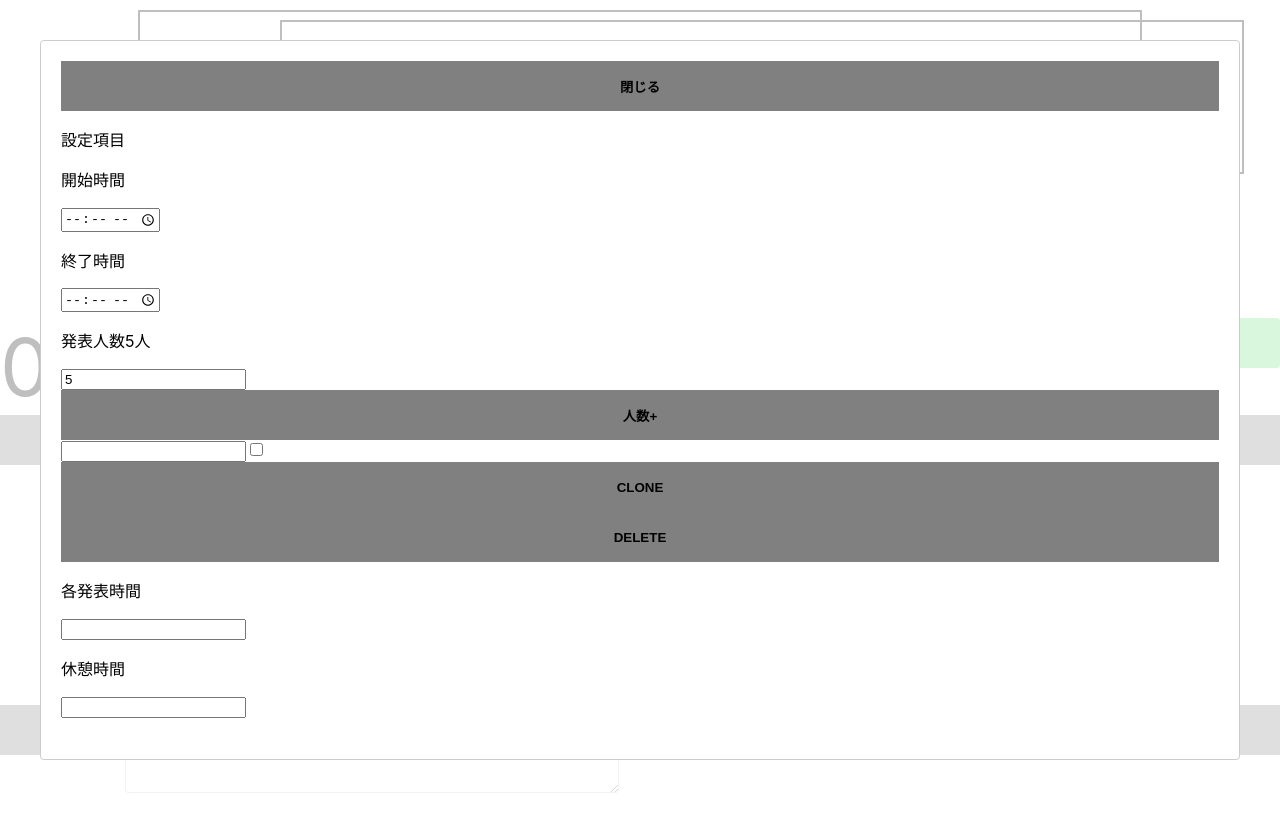
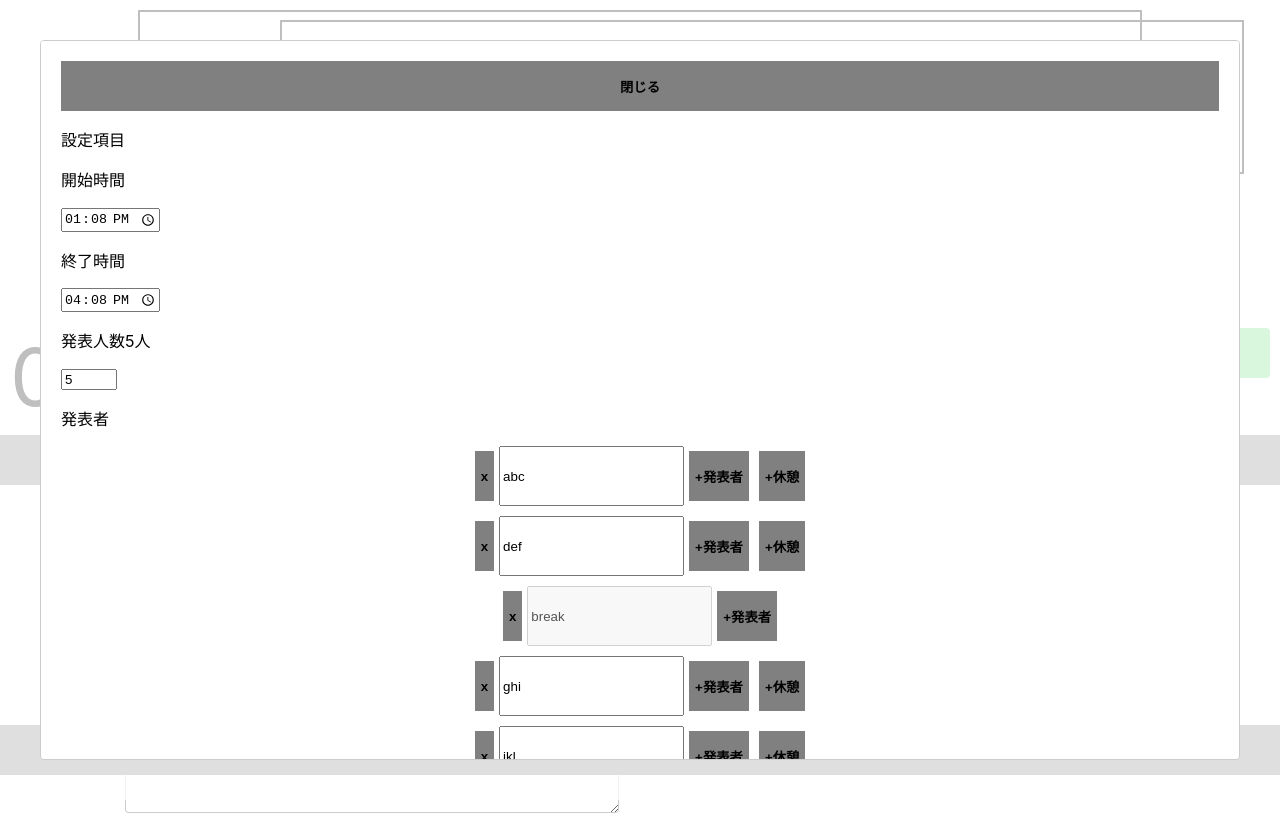
Before and after one commit to TSHacks2021/front_tsx, a React (Create React App) app: page / in a window 1280 px wide. Both pictures are taken after a click on the button "設定". Built offline with nearby package versions, Linux system fonts and the light colour scheme; no server answers.

Commit message:
設定項目

```diff
--- a/src/Time/DisplayTime.tsx
+++ b/src/Time/DisplayTime.tsx
@@ -1,16 +1,21 @@
 import React, { useEffect } from "react";
 import "./DisplayTime.css"
 import { useTimer } from "react-timer-hook"; //npm install react-timer-hook が必要
-
-type TimeFormat = {
-  seconds: number;
-  minutes: number;
-  hours: number;
-}
+import { TimeInfo } from "../TimeInfo";
 
 type Props = {
-  endTime: TimeFormat;
+  timeInfo: TimeInfo;
 }
+// type TimeFormat = {
+//   seconds: number;
+//   minutes: number;
+//   hours: number;
+// }
+
+// type Props = {
+//   endTime: TimeFormat;
+// }
+
 
 /*
  * 引数は上のTimeFormatのように{seconds, minutes, hours}の３つを与える．
@@ -34,30 +39,48 @@ function DisplayTime( props: Props, { expiryTimestamp }: { expiryTimestamp: numb
     onExpire: () => console.warn("onExpire called"),
   });
 
+  var presentTime: number;
+  var startDate: Date;
+  var endDate: Date;
+
   useEffect(()=>{
     // タイマーをセットする部分
-    const sec = props.endTime.hours*3600 + props.endTime.minutes*60 + props.endTime.seconds
-    const time = new Date();
-    time.setSeconds(time.getSeconds() + sec);
-    restart(time as unknown as number);
-  }, [props.endTime]); //propsが更新されたら新しくタイマーがスタートする
+    presentTime = 10;
+    startDate = new Date();
+    endDate = new Date();
+    endDate.setSeconds(startDate.getSeconds() + presentTime);
+    restart(endDate as unknown as number);
+  }, [])
+
+
+  const handleClick = () =>{
+    pause();
+    //今の発表者が発表した時間を計算
+    const remain = hours*3600 + minutes*60 + seconds;
+    if(remain > 0){
+      // 早く終わったとき
+      presentTime = presentTime - remain;
+    }else{
+      // 時間オーバーしたとき
+      const now = new Date();
+      presentTime = (now.getHours()*3600 + now.getMinutes()*60 + now.getSeconds()) - (startDate.getHours()*3600 + startDate.getMinutes()*60 + startDate.getSeconds())
+    }
+
+    // タイマーをセットする部分
+    presentTime = props.timeInfo.toNextPresenter(presentTime);
+    startDate = new Date();
+    endDate = new Date();
+    endDate.setSeconds(startDate.getSeconds() + presentTime);
+    restart(endDate as unknown as number);
+  }
+
 
   return (
     <div /*style={{ textAlign: "center" }}*/ className="flex">
       <div style={{ fontSize: "500%" }}>
-        <span>{hours}</span>:<span>{minutes}</span>:<span>{seconds}</span>
+        <span>{( '00' + minutes ).slice( -2 )}</span>:<span>{( '00' + seconds ).slice( -2 )}</span>
       </div>
-      <button className="button"
-        onClick={()=> {
-          // タイマーをセットする部分
-          const sec = props.endTime.hours*3600 + props.endTime.minutes*60 + props.endTime.seconds
-          const time = new Date();
-          time.setSeconds(time.getSeconds() + sec);
-          restart(time as unknown as number);
-        }}
-      >
-        切替
-      </button>
+      <button className="button" onClick={()=>handleClick}>  切替  </button>
     </div>
   );
 
--- /dev/null
+++ b/src/Time/SettingContents.css
@@ -0,0 +1,11 @@
+.flex{
+  display: flex;
+
+  margin: 10px;
+}
+
+.namebutton{
+  width: auto;
+  margin: 5px;
+
+}
--- a/src/Time/SettingContents.tsx
+++ b/src/Time/SettingContents.tsx
@@ -1,5 +1,6 @@
 import React, { useEffect, useState } from "react";
 import { TimeInfo } from "../TimeInfo";
+import "./SettingContents.css";
 
 type Props = {
   timeInfo: TimeInfo;
@@ -13,7 +14,9 @@ function SettingContents(props: Props) {
   const [endHour, setEndHour] = useState(props.timeInfo.getEndTime().getHours());
   const [endMin, setEndMin] = useState(props.timeInfo.getEndTime().getMinutes());
   const [numPresenters, setNumPresenters] = useState(props.timeInfo.getNumPresenters());
-
+  const [presenters, setPresenters] = useState(props.timeInfo.getPresenters());
+  const [presentTime, setPresentTime] = useState(props.timeInfo.getPresentTime());
+  const [breakTime, setBreakTime] = useState(props.timeInfo.getBreakTime());
 
   // useEffect(()=>{
   //   setStartHour(props.timeInfo.getStartTime().getHours());
@@ -22,7 +25,7 @@ function SettingContents(props: Props) {
   //   setEndMin(props.timeInfo.getEndTime().getMinutes());
   //   setNumPresenters(props.timeInfo.getNumPresenters());
   //   console.log('useEffect')
-  // }, [numPresenters])
+  // }, [])
 
   const handleStartTime = (e: React.ChangeEvent<HTMLInputElement>) => {
     var [h, min] = e.target.value.split(':').map(Number);
@@ -54,34 +57,100 @@ function SettingContents(props: Props) {
     var n = Number(e.target.value);
     props.timeInfo.setNumPresenters(n);
 
-    setNumPresenters(n);
+    setNumPresenters(props.timeInfo.getNumPresenters());
+    setPresenters(props.timeInfo.getPresenters());
   }
 
 
+  const hundleDeletePresenter = (idx:number) => {
+    if(numPresenters > 1){
+      props.timeInfo.deletePresenter(idx);
 
-  const handlePresenter = (e: React.ChangeEvent<HTMLInputElement>) => {
+      setPresenters(props.timeInfo.getPresenters());
+      setNumPresenters(props.timeInfo.getNumPresenters());
+    }
+  }
+
+  const hundleAddPresenter = (idx: number, break_: boolean) => {
+    if(!break_){
+      props.timeInfo.addPresenter(idx+1, "", 20*60);
+    }else{
+      props.timeInfo.addPresenter(idx+1, "break", 10*60);
+    }
+
+    setPresenters(props.timeInfo.getPresenters());
+    setNumPresenters(props.timeInfo.getNumPresenters());
+  }
+
+  const handlePresenterName = (e: React.ChangeEvent<HTMLInputElement>) => {
     var name = e.target.value;
+    var idx = Number(e.target.name.split('_')[1]);
+    var presenters_copy = presenters.slice();
+    presenters_copy[idx]['name'] = name;
+    props.timeInfo.setPresenters(presenters_copy);
+
+    setPresenters(props.timeInfo.getPresenters());
   }
+
+  const handlePresentTime = (e: React.ChangeEvent<HTMLInputElement>) => {
+    var time = Number(e.target.value);
+    props.timeInfo.setPresentTime(time);
+
+    setPresenters(props.timeInfo.getPresenters());
+    setPresentTime(props.timeInfo.getPresentTime());
+  }
+
+  const handleBreakTime = (e: React.ChangeEvent<HTMLInputElement>) => {
+    var time = Number(e.target.value);
+    props.timeInfo.setBreakTime(time);
+
+    setPresenters(props.timeInfo.getPresenters());
+    setBreakTime(props.timeInfo.getBreakTime());
+  }
+
 
   return(
     <div>
       <p>設定項目</p>
       <p>開始時間</p>
-      <input type="time" name="startTime" value={startHour+':'+startMin} onChange={handleStartTime}></input>
+      <input type="time" name="startTime" value={( '00' + startHour ).slice( -2 )+':'+( '00' + startMin ).slice( -2 )} onChange={handleStartTime}></input>
       <p>終了時間</p>
-      <input type="time" name="endTime" value={endHour+':'+endMin} onChange={handleEndTime}></input>
+      <input type="time" name="endTime" value={( '00' + endHour ).slice( -2 )+':'+( '00' + endMin ).slice( -2 )} onChange={handleEndTime}></input>
       <p>発表人数{numPresenters}人</p>
-      <input type="number" name="numPresenters" value={numPresenters} min="1" onChange={handleNumPresenters}></input>
-      <button onClick={()=>{
+      <input type="number" name="numPresenters" value={numPresenters} min="1" max="20" onChange={handleNumPresenters}></input>
+      {/* <button onClick={()=>{
         props.timeInfo.addNumPresenters(1);
-        console.log(props.timeInfo.numPresenters)
         setNumPresenters(props.timeInfo.getNumPresenters());
-      }}>人数+</button>
-      <div className="input">
-       <input type="text" name="presenter"></input>
-       <input type="checkbox"></input>
+        setPresenters(props.timeInfo.getPresenters());
+      }}>人数+</button> */}
+      <p>発表者</p>
+      <div className="presenter">
+        {
+          presenters.map((presenter, idx) => {
+            if (presenter['name'] === 'break'){ //休憩部分は名前を変えられないように
+              return (
+                <div className="flex">
+                  <button className="namebutton" onClick={() => hundleDeletePresenter(idx)}>x</button>
+                  <input type="text" name={"presenter_"+(idx)} value={presenter['name']} onChange={handlePresenterName} disabled></input>
+                  <button className="namebutton" onClick={() => hundleAddPresenter(idx, false)}>+発表者</button>
+                </div>
+              )
+            }else{
+              return (
+                <div className="flex">
+                  <button className="namebutton" onClick={() => hundleDeletePresenter(idx)}>x</button>
+                  <input type="text" name={"presenter_"+(idx)} value={presenter['name']} onChange={handlePresenterName}></input>
+                  <button className="namebutton" onClick={() => hundleAddPresenter(idx, false)}>+発表者</button>
+                  <button className="namebutton" onClick={() => hundleAddPresenter(idx, true)}>+休憩</button>
+                </div>
+              )
+            }
+
+          })
+        }
+
       </div>
-      <button onClick={()=>{
+      {/* <button onClick={()=>{
         console.log('CLONE')
         var node = document.getElementsByClassName("input")[0];
         node?.after(node.cloneNode());
@@ -91,11 +160,16 @@ function SettingContents(props: Props) {
         var nodes = document.getElementsByClassName("input");
         var node = nodes[nodes.length-1]
         node.remove();
-      }}>DELETE</button>
-      <p>各発表時間</p>
-      <input type="number"></input>
-      <p>休憩時間</p>
-      <input type="number"></input>
+      }}>DELETE</button> */}
+      <div>
+        <p>各発表時間</p>
+        <input type="number" value={presentTime} onChange={handlePresentTime}></input>
+      </div>
+      <div>
+        <p>休憩時間</p>
+        <input type="number" value={breakTime} onChange={handleBreakTime}></input>
+      </div>
+      {/* <button>決定</button> */}
 
     </div>
   );
--- a/src/Time/Time.tsx
+++ b/src/Time/Time.tsx
@@ -35,7 +35,8 @@ function Time(props: Props) {
     <div
       style={{
         textAlign: 'center',
-      }}>
+      }}
+    >
       <canvas
         id="canvas"
         ref={canvasRef}
@@ -48,7 +49,7 @@ function Time(props: Props) {
       ></canvas>
       <TimeBar timeInfo={props.timeInfo}/>
       <DisplayTime
-        endTime={{seconds:0, minutes:10, hours:0}}
+        timeInfo={props.timeInfo}
       />
       <SettingModal
         timeInfo={props.timeInfo}
--- a/src/TimeInfo.tsx
+++ b/src/TimeInfo.tsx
@@ -1,19 +1,18 @@
-import internal from "stream";
 
 type Presenter = {
   name: string;
   time: number;
 }
 
-
-
 export class TimeInfo{
 
-  public startTime: Date = new Date();
-  public endTime: Date  = new Date();
-  public numPresenters: number = 1;
-  public presenters: Presenter[] = new Array(this.numPresenters);
-  public breakTime = {interbal: 1, time: 0};
+  private startTime: Date = new Date();
+  private endTime: Date  = new Date();
+  private numPresenters: number = 1;
+  private presenters: Presenter[] = new Array(this.numPresenters).fill({name: '', time: 0});
+  private nowPresenterIndex = -1;
+  private presentTime = 0;
+  private breakTime = 0;
 
   constructor(){
     this.startTime.setHours(13);
@@ -48,11 +47,34 @@ export class TimeInfo{
   }
 
   setNumPresenters(num: number){
-    this.numPresenters = num;
+    this.numPresenters = this.presenters.length;
+    if(num >= 1){
+      if (num > this.presenters.length) {
+        for(var i=0; i<num-this.presenters.length; i++){
+          this.addPresenter(this.presenters.length, '', 0);
+        }
+      }else if(num < this.presenters.length){
+        for(var i=0; i<this.presenters.length-num; i++){
+          this.deletePresenter(this.presenters.length-1);
+        }
+      }
+    }
   }
 
   addNumPresenters(num: number){
-    this.numPresenters = this.numPresenters + num;
+    this.numPresenters = this.presenters.length;
+    if(this.numPresenters + num >= 1){
+      if (num > 0) {
+        for(var i=0; i<num; i++){
+          this.addPresenter(this.presenters.length, '', 0);
+        }
+      }else if(num < 0){
+        for(var i=0; i<-num; i++){
+          this.deletePresenter(this.presenters.length-1);
+        }
+      }
+    }
+
     this.endTime.setSeconds(this.endTime.getSeconds() + 60);
     this.endTime = new Date(this.endTime);
   }
@@ -61,16 +83,51 @@ export class TimeInfo{
     return this.presenters;
   }
 
-  setPresenters(){
+  setPresenters(presenters: Presenter[]){
+    this.presenters = presenters;
+  }
 
+  deletePresenter(idx: number){
+    this.presenters = this.presenters.slice(0, idx).concat(this.presenters.slice(idx+1, this.presenters.length));
+    this.numPresenters -= 1;
+  }
+
+  addPresenter(idx: number, name: string, time: number){
+    this.presenters.splice(idx, 0, {name: name, time: time});
+    this.numPresenters += 1;
+  }
+
+  getNowPresenterIndex(){
+    return this.nowPresenterIndex;
+  }
+
+  toNextPresenter(prevTime: number){
+    this.presenters[this.nowPresenterIndex]['time'] = prevTime; //実際に発表にかかった時間に更新
+
+    this.nowPresenterIndex += 1;
+    return this.presenters[this.nowPresenterIndex]['time'];
+  }
+
+  getPresentTime(){
+    return this.presentTime;
+  }
+
+  setPresentTime(num: number){
+    this.presentTime = num;
+    for(const presenter of this.presenters){
+      if(presenter['name'] !== 'break') presenter['time'] = num * 60;
+    }
   }
 
   getBreakTime(){
     return this.breakTime;
   }
 
-  setBreakTime(){
-
+  setBreakTime(num: number){
+    this.breakTime = num;
+    for(const presenter of this.presenters){
+      if(presenter['name'] === 'break') presenter['time'] = num * 60;
+    }
   }
 
 }
```
